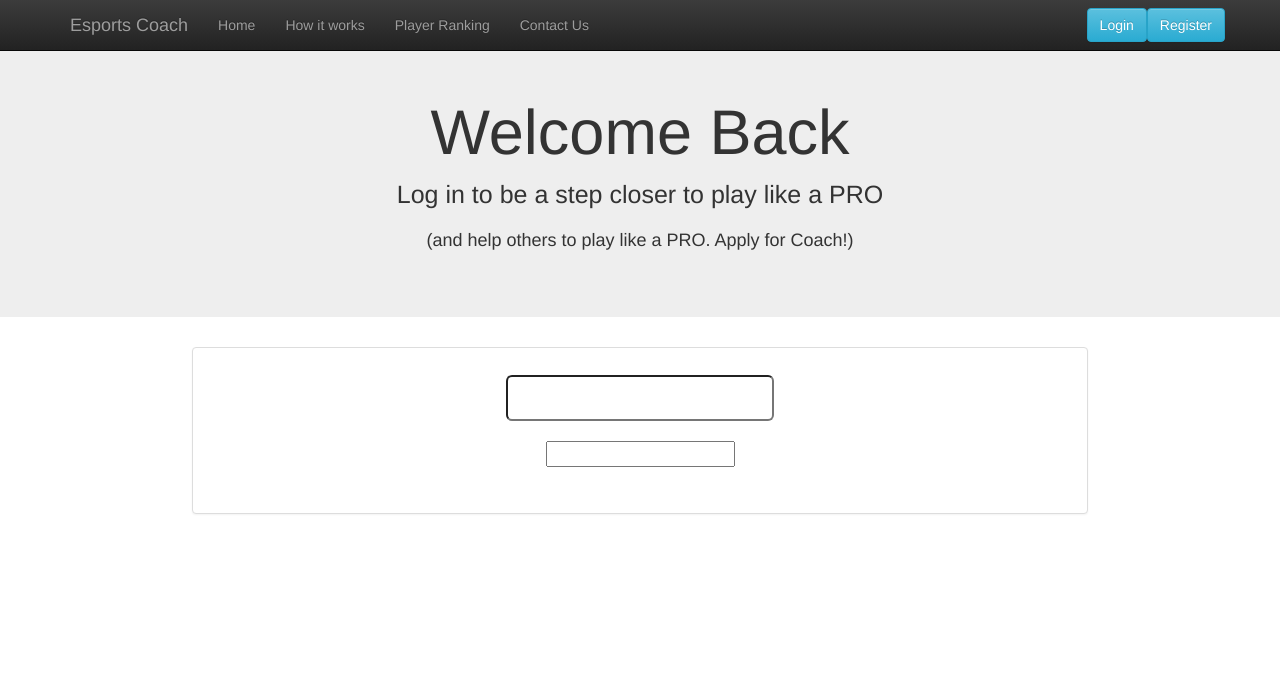
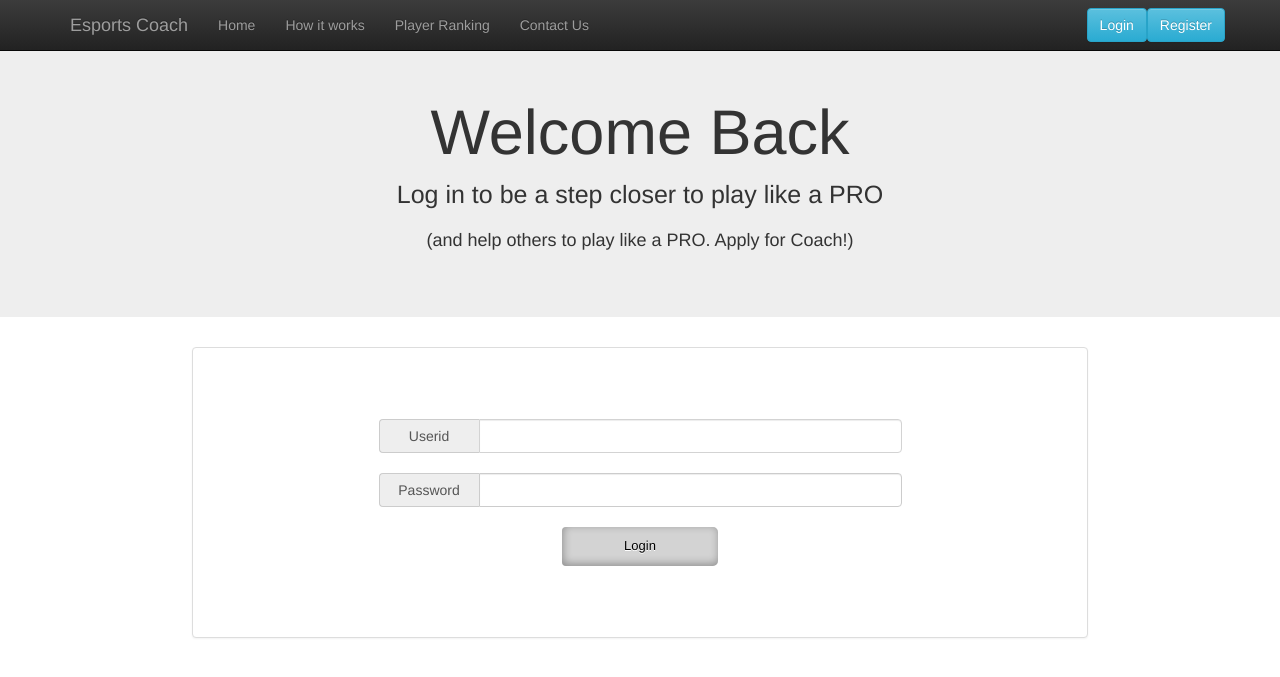
Before and after one commit to damianlee84/eSportCoach, a Django app: page /sideapp/login/ in a window 1280 px wide. Shown: the top 677 px of the page. Run offline with Django 3.2, Linux system fonts and the light colour scheme; some libraries are stand-ins or nearby versions; some web fonts are replaced.

Commit message:
Finished completely the login authentication page.

```diff
--- a/esport_coach/sideapp/forms.py
+++ b/esport_coach/sideapp/forms.py
@@ -13,8 +13,8 @@ class SignupForm(forms.ModelForm):
         return email
 
 class AuthenticateForm(forms.Form):
-    userid = forms.CharField(max_length=254, widget=forms.TextInput(attrs={'class': "input-lg"}))
-    password = forms.CharField(widget=forms.PasswordInput())
+    userid = forms.CharField(max_length=100, widget=forms.TextInput(attrs={'id':'input_userid', 'name':'input_userid', 'class': "form-control", 'style':'border:1px solid #D3D3D3'}))
+    password = forms.CharField(max_length=100, widget=forms.PasswordInput(attrs={'id':'input_password', 'name':'input_password','class': "form-control"}))
 
 
 class RegistrationForm(forms.Form):
--- a/esport_coach/sideapp/templates/nav_bar.html
+++ b/esport_coach/sideapp/templates/nav_bar.html
@@ -11,12 +11,10 @@
                     <a href="/sideapp/" class="navbar-brand">Esports Coach</a>
                 </div>
                 <div class ="collapse navbar-collapse" id="navbar-collapse">
-                    {% if user and not user.is_anonymous %}
-                        <a href="/logout" class = "btn btn-info navbar-btn navbar-right"> Hello, {{ user.social_auth.get.extra_data.player.personaname }}! </a>
-                        <img src="{{ user.social_auth.get.extra_data.player.avatar }}" align="right" hspace="10" vspace="20">
+                    {% if userid %}
+                        <a href="/logout" class = "btn btn-info navbar-btn navbar-right"> Logout {{ userid }} </a>
                     {% else %}
-                        <!-- <a href="{% url 'social:begin' 'steam' %}?next={{request.path}}" class="btn btn-info navbar-btn navbar-right">Login</a> -->
-                        <a href="/sideapp/login" class="btn btn-info navbar-btn navbar-right">Register</a>
+                        <a href="/sideapp/register" class="btn btn-info navbar-btn navbar-right">Register</a>
                         <a href="/sideapp/login" class="btn btn-info navbar-btn navbar-right">Login</a>
                     {% endif %}
                     <!--   <a href="" class="btn btn-info navbar-btn navbar-right">Log in</a> -->
--- a/esport_coach/sideapp/templates/test.html
+++ b/esport_coach/sideapp/templates/test.html
@@ -49,10 +49,23 @@
         </div>
 
         <div class="panel panel-default" style="margin-right:15%; margin-left:15%;" align="center">
-            <div class="row promo-top" style="margin-right:5%; margin:3% 5% 3% 5%;">
-        {% for field in form %}
-            {{ field }}<br><br>
-        {% endfor %}
+            <div class="row promo-top" style="margin:8% 5% 8% 5%;">
+                <form id="form_login" type="GET" action="/sideapp/authenticateLogin/" method="get">
+                    <div class="input-group" style="width:65%; padding:0%;">
+                        <span class="input-group-addon" id="basic-addon1" style="width:100px">Userid</span>
+                        {{ form.userid }}
+                    </div>
+                    <br>
+                    <div class="input-group" style="width:65%; padding:0%;">
+                        <span class="input-group-addon" id="basic-addon1" style="width:100px">Password</span>
+                        {{ form.password }}
+                    </div>
+                    <br>
+                    <div class="input-group" style="width:65%; padding:0%;">
+                        <input type='submit' value='Login' id='login_button' class='btn btn-default' style='width:30%; background-color:#D3D3D3; color:black'>
+                    </div>
+                </form>
+                    <div id="form_login_error_message"></div>
             </div>
         </div>
 
@@ -63,3 +76,35 @@
         <script src="{% static 'js/bootstrap.min.js' %}" type="text/javascript"></script>
     </body>
 </html>
+
+<script src="https://ajax.googleapis.com/ajax/libs/jquery/1.11.2/jquery.min.js"></script>
+<script>
+    $(function() {
+        var form = $('#form_login');                        // Get the form.
+        var formMessages = $('#form_login_error_message');  // Get the messages div.
+
+        $(form).submit(function(event){                // Set up an event listener for the contact form.
+            event.preventDefault();                     // Stop the browser from submitting the form.
+            var formData = $(form).serialize();         // Serialize the form data.
+            $.ajax({                                    // Submit the form using AJAX.
+                type: 'GET',
+                url: $(form).attr('action'),
+                data: formData,
+                dataType:'text',
+            })
+            .done(function(response){
+                if (response == 'not found'){
+                    var message = "Incorrent userid and/or password! Try again.";
+                    $(formMessages).html("<br><div class='alert alert-danger alert-dismissible' role='alert'><button type='button' class='close' data-dismiss='alert' aria-label='Close'><span aria-hidden='true'>&times;</span></button>"+message+"</div>");
+                 }
+                else{
+                    console.log(response)
+                    window.location.assign('/sideapp/authenticated/'+response);
+                }
+            })
+            .fail(function(response){
+                alert("Oops! An error occured loging in.");
+            });
+        });
+    });
+</script>
--- a/esport_coach/sideapp/urls.py
+++ b/esport_coach/sideapp/urls.py
@@ -7,6 +7,8 @@ urlpatterns = [
     url(r'^$', views.home, name='home'),
     url(r'^contact/', views.contact, name='contact'),
     url(r'^login/', views.login, name='login'),
+    url(r'^authenticateLogin/', views.authenticateLogin, name='authenticateLogin'),
+    url(r'^authenticated/(?P<userid>[-\w]+)', views.authenticated, name='authenticated'),
     # url(r'^signup/', views.signup, name='signup'),
     # url(r'^findcoach/$', views.findcoach, name='findcoach'),
     url(r'^list_of_coaches/', views.list_of_coaches, name='list_of_coaches'),
--- a/esport_coach/sideapp/views.py
+++ b/esport_coach/sideapp/views.py
@@ -27,6 +27,34 @@ def login(request):
         # password = request.POST.get('password', '')
     context = {"form" : form}
     return render(request, "test.html", context)
+
+
+def authenticated(request, userid):
+    print userid
+    context = {
+        'userid': userid,
+    }
+    return render(request, "home.html", context)
+
+
+def authenticateLogin(request):
+    if request.is_ajax:
+        # Response messages:
+        response_error1 = 'not found'
+        response_error2 = "Error getting your info from the form."
+
+        try:
+            userid = request.GET.get('userid')
+            password = request.GET.get('password')
+            try:
+                login_userid = User.objects.get(userid=userid, password=password)
+                return HttpResponse(userid)
+            except:
+                return HttpResponse(response_error1)
+        except:
+            return HttpResponse(response_error2)
+    else:
+        raise Http404
 
 
 def register(request):
```
